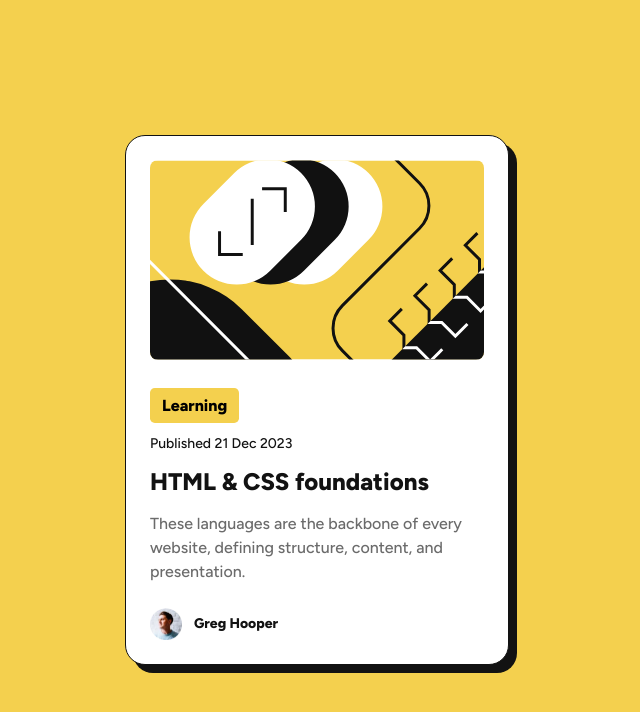
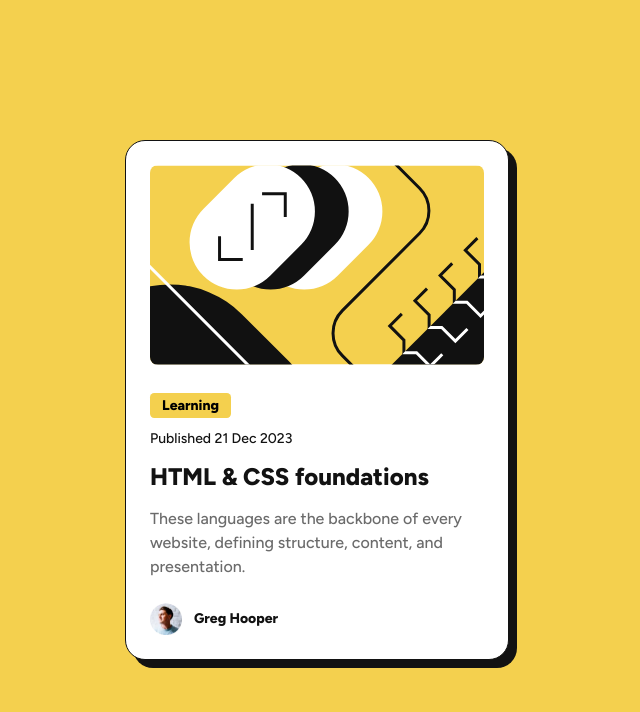
Before and after one commit to jonn-coder/blog-preview-card-main, a plain HTML site: page index.html in a window 1280 px wide. Shown: the whole page, without its empty margins (323-963 px from the left). Drawn offline with Linux system fonts and the light colour scheme; files whose address does not match are found by name.

Commit message:
Update style.css

```diff
--- a/style.css
+++ b/style.css
@@ -26,7 +26,6 @@ body {
 
 .container {
   max-width: 384px;
-  /* min-width: 275px; */
   width: 100%;
   border-radius: 20px;
   background-color: var(--White);
@@ -46,10 +45,10 @@ body {
   display: block;
   background-color: var(--Yellow);
   width: fit-content;
-  padding: 8px 12px;
+  padding: 4px 12px;
   border-radius: 0.3em;
   font-weight: 800;
-  font-size: 1rem;
+  font-size: .875rem;
   margin-bottom: 12px;
 }
 
```
